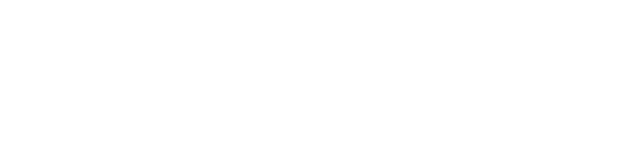
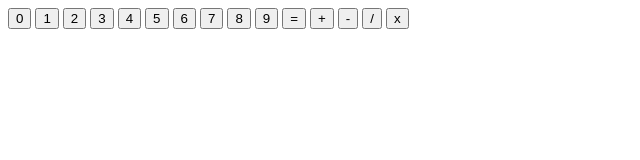
Before and after one commit to emir-kandemir/odin-calculator, a plain HTML site: page index.html in a window 1280 px wide. Shown: the whole page, without its empty margins (0-640 px from the left). Drawn offline with Linux system fonts and the light colour scheme.

Commit message:
Add calculators buttons

```diff
--- a/index.html
+++ b/index.html
@@ -7,5 +7,21 @@
     <link rel="stylesheet" href="style.css" />
     <script src="script.js" defer></script>
   </head>
-  <body></body>
+  <body>
+    <button id="number0" type="button">0</button>
+    <button id="number1" type="button">1</button>
+    <button id="number2" type="button">2</button>
+    <button id="number3" type="button">3</button>
+    <button id="number4" type="button">4</button>
+    <button id="number5" type="button">5</button>
+    <button id="number6" type="button">6</button>
+    <button id="number7" type="button">7</button>
+    <button id="number8" type="button">8</button>
+    <button id="number9" type="button">9</button>
+    <button id="equal" type="button">=</button>
+    <button id="clear" type="button">+</button>
+    <button id="clear" type="button">-</button>
+    <button id="clear" type="button">/</button>
+    <button id="clear" type="button">x</button>
+  </body>
 </html>
--- a/style.css
+++ b/style.css
@@ -0,0 +1,3 @@
+button {
+  text-align: center;
+}
```
